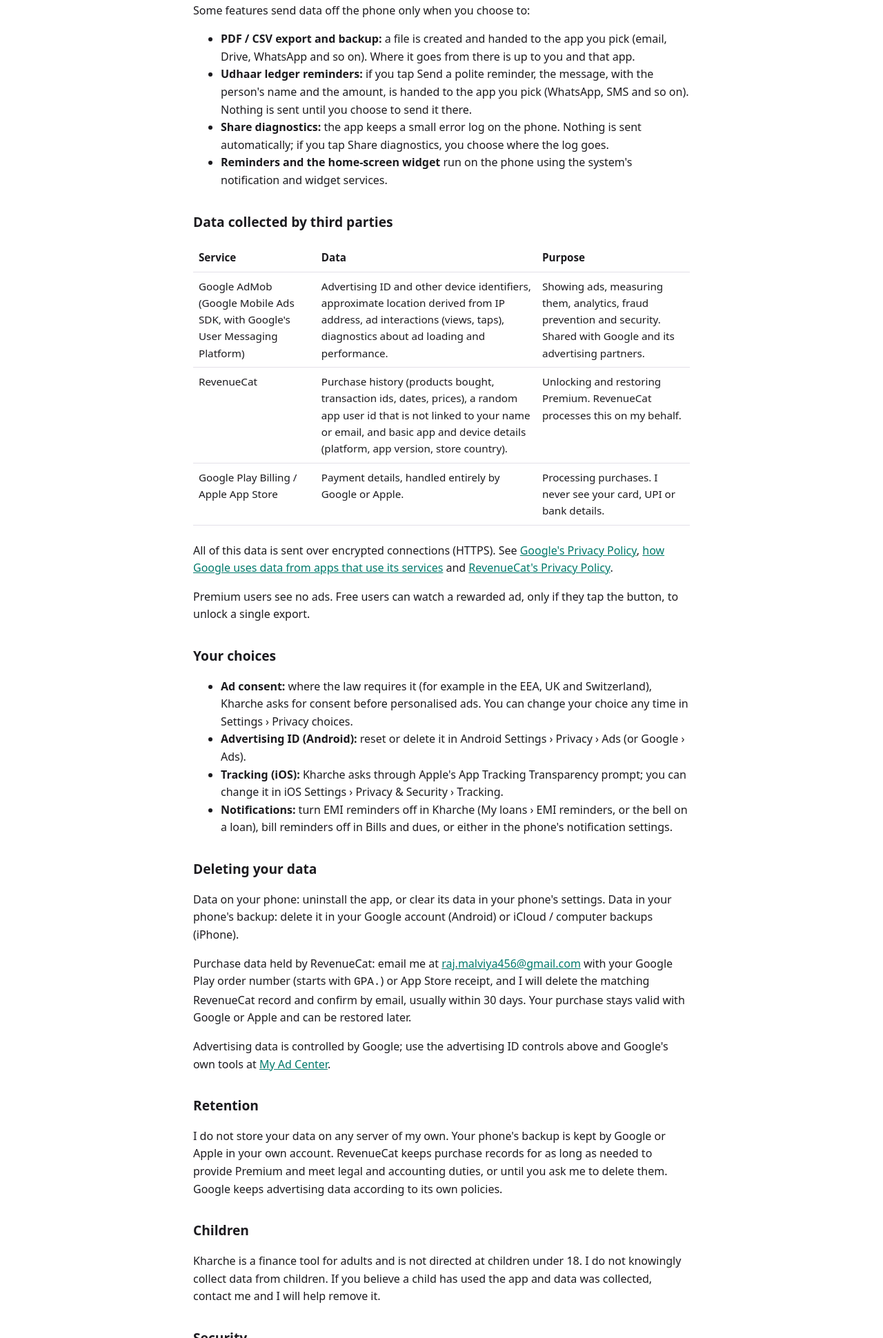
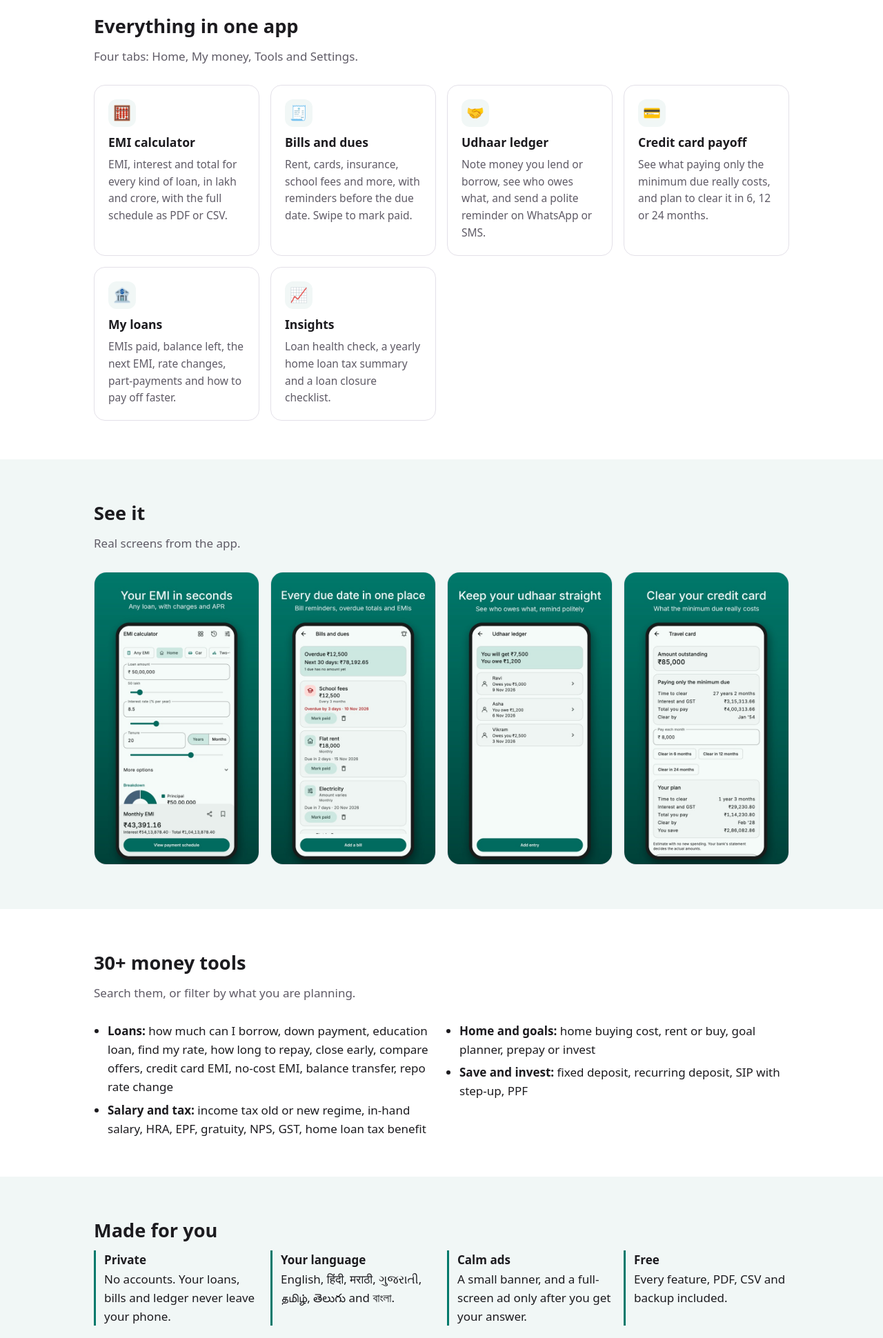
Before and after one commit to rajmalviya456/kharche, a plain HTML site: page index.html in a window 1280 px wide. Shown: the part 860-2800 px from the top of the page at 69% size. Drawn offline with Linux system fonts and the light colour scheme.

Commit message:
Landing page for Kharche Calculator

```diff
--- a/index.html
+++ b/index.html
@@ -3,193 +3,166 @@
 <head>
 <meta charset="utf-8">
 <meta name="viewport" content="width=device-width, initial-scale=1">
-<title>Kharche Calculator Privacy Policy</title>
+<title>Kharche Calculator: EMI calculator, bills, udhaar and money tools for India</title>
+<meta name="description" content="Kharche Calculator is a free EMI and loan calculator made for India, with bill reminders, an udhaar ledger, a credit card payoff plan and 30+ money tools, in English and 6 Indian languages.">
+<meta property="og:title" content="Kharche Calculator: your money, at a glance">
+<meta property="og:description" content="EMI calculator, bill reminders, udhaar ledger, loan tracker and 30+ money tools for India.">
+<meta property="og:image" content="img/3_tools.jpg">
+<link rel="icon" href="img/icon.png">
 <style>
   :root {
     --bg: #ffffff;
+    --soft: #f1f7f6;
     --text: #1c1b1f;
     --muted: #5f5b66;
     --line: #e3e0e8;
     --accent: #00796b;
+    --accent-dark: #004d43;
+    --on-accent: #ffffff;
   }
   @media (prefers-color-scheme: dark) {
     :root {
       --bg: #141218;
+      --soft: #1c2422;
       --text: #e6e1e9;
       --muted: #b0aab8;
       --line: #2f2b36;
       --accent: #80cbc4;
+      --accent-dark: #00796b;
+      --on-accent: #00201c;
     }
   }
+  * { box-sizing: border-box; }
   body {
     margin: 0;
     background: var(--bg);
     color: var(--text);
-    font: 16px/1.6 system-ui, -apple-system, "Segoe UI", Roboto, sans-serif;
+    font: 17px/1.6 system-ui, -apple-system, "Segoe UI", Roboto, sans-serif;
   }
-  main { max-width: 720px; margin: 0 auto; padding: 32px 16px 64px; }
-  h1 { font-size: 1.8rem; margin: 0 0 4px; }
-  h2 { font-size: 1.2rem; margin: 32px 0 8px; }
-  p, li { color: var(--text); }
-  .muted { color: var(--muted); }
   a { color: var(--accent); }
-  table { width: 100%; border-collapse: collapse; margin: 8px 0; font-size: 0.95rem; }
-  th, td { text-align: left; vertical-align: top; padding: 8px; border-bottom: 1px solid var(--line); }
-  .wrap { overflow-x: auto; }
+  .wrap { max-width: 1040px; margin: 0 auto; padding: 0 16px; }
+  header.hero {
+    background: linear-gradient(135deg, #00796b, #004d43);
+    color: #ffffff;
+    padding: 48px 0 56px;
+  }
+  .brand { display: flex; align-items: center; gap: 12px; font-weight: 600; font-size: 1.2rem; }
+  .brand img { width: 44px; height: 44px; border-radius: 12px; }
+  .hero-grid { display: grid; grid-template-columns: 1.1fr 0.9fr; gap: 32px; align-items: center; margin-top: 32px; }
+  h1 { font-size: clamp(2rem, 5vw, 3.1rem); line-height: 1.15; margin: 0 0 16px; }
+  .lead { font-size: 1.15rem; opacity: 0.92; margin: 0 0 24px; }
+  .cta { display: inline-block; background: #ffffff; color: #00594f; font-weight: 600; padding: 14px 22px; border-radius: 999px; text-decoration: none; }
+  .note { font-size: 0.9rem; opacity: 0.85; margin-top: 12px; }
+  .phone { width: 100%; max-width: 360px; justify-self: center; border-radius: 28px; box-shadow: 0 24px 48px rgba(0, 0, 0, 0.35); }
+  section { padding: 56px 0; }
+  section.soft { background: var(--soft); }
+  h2 { font-size: 1.7rem; margin: 0 0 8px; }
+  .sub { color: var(--muted); margin: 0 0 28px; }
+  .cards { display: grid; grid-template-columns: repeat(auto-fit, minmax(230px, 1fr)); gap: 16px; }
+  .card { border: 1px solid var(--line); border-radius: 16px; padding: 20px; background: var(--bg); }
+  .card h3 { margin: 8px 0 6px; font-size: 1.1rem; }
+  .card p { margin: 0; color: var(--muted); font-size: 0.97rem; }
+  .icon { width: 40px; height: 40px; border-radius: 12px; background: var(--soft); display: grid; place-items: center; font-size: 1.3rem; }
+  .shots { display: flex; gap: 16px; overflow-x: auto; padding-bottom: 8px; scroll-snap-type: x mandatory; }
+  .shots img { width: 240px; flex: 0 0 auto; border-radius: 18px; scroll-snap-align: start; border: 1px solid var(--line); }
+  ul.tools { columns: 2; column-gap: 32px; padding-left: 20px; margin: 0; }
+  ul.tools li { margin-bottom: 6px; break-inside: avoid; }
+  .promise { display: grid; grid-template-columns: repeat(auto-fit, minmax(200px, 1fr)); gap: 16px; }
+  .promise div { border-left: 3px solid var(--accent); padding-left: 12px; }
+  footer { border-top: 1px solid var(--line); padding: 28px 0 40px; color: var(--muted); font-size: 0.92rem; }
+  footer a { margin-right: 16px; }
+  @media (max-width: 760px) {
+    .hero-grid { grid-template-columns: 1fr; }
+    .phone { max-width: 280px; }
+    ul.tools { columns: 1; }
+  }
 </style>
 </head>
 <body>
-<main>
-<h1>Kharche Calculator Privacy Policy</h1>
-<p class="muted">Effective date: 18 November 2026. Updated 19 November 2026: new app name, and App lock.</p>
+<header class="hero">
+  <div class="wrap">
+    <div class="brand"><img src="img/icon.png" alt="">Kharche Calculator</div>
+    <div class="hero-grid">
+      <div>
+        <h1>Your money, at a glance.</h1>
+        <p class="lead">Work out any EMI, keep every due date, track your
+          loans and udhaar, and plan to become debt-free sooner. Made for
+          India, in English and 6 Indian languages.</p>
+        <a class="cta" href="https://play.google.com/store/apps/details?id=com.rajmalviya.kistt">Get it on Google Play</a>
+        <p class="note">Free. No sign-in. Your data stays on your phone.</p>
+      </div>
+      <img class="phone" src="img/3_tools.jpg" alt="Kharche Home: bills due, loans, udhaar and cards at a glance, and popular tools">
+    </div>
+  </div>
+</header>
 
-<p>This policy explains what data the Kharche Calculator app ("Kharche", "the app") handles
-on Android and iOS, why, and the choices you have. Kharche is made by
-Raj Malviya, an individual developer ("I", "me").</p>
+<section>
+  <div class="wrap">
+    <h2>Everything in one app</h2>
+    <p class="sub">Four tabs: Home, My money, Tools and Settings.</p>
+    <div class="cards">
+      <div class="card"><div class="icon">🧮</div><h3>EMI calculator</h3>
+        <p>EMI, interest and total for every kind of loan, in lakh and crore, with the full schedule as PDF or CSV.</p></div>
+      <div class="card"><div class="icon">🧾</div><h3>Bills and dues</h3>
+        <p>Rent, cards, insurance, school fees and more, with reminders before the due date. Swipe to mark paid.</p></div>
+      <div class="card"><div class="icon">🤝</div><h3>Udhaar ledger</h3>
+        <p>Note money you lend or borrow, see who owes what, and send a polite reminder on WhatsApp or SMS.</p></div>
+      <div class="card"><div class="icon">💳</div><h3>Credit card payoff</h3>
+        <p>See what paying only the minimum due really costs, and plan to clear it in 6, 12 or 24 months.</p></div>
+      <div class="card"><div class="icon">🏦</div><h3>My loans</h3>
+        <p>EMIs paid, balance left, the next EMI, rate changes, part-payments and how to pay off faster.</p></div>
+      <div class="card"><div class="icon">📈</div><h3>Insights</h3>
+        <p>Loan health check, a yearly home loan tax summary and a loan closure checklist.</p></div>
+    </div>
+  </div>
+</section>
 
-<h2>Summary</h2>
-<ul>
-  <li>Your loans, bills, credit card balances, money lent or borrowed,
-    payments, reminders and settings stay on your phone (and in your phone's
-    own backup, if you use one). I never receive them.</li>
-  <li>Kharche has no accounts or sign-in.</li>
-  <li>App lock, if you turn it on, uses your phone's own fingerprint, face
-    or screen-lock check. Kharche only learns whether it passed; it never
-    sees or stores your fingerprint, face or PIN.</li>
-  <li>Ads (Google AdMob) and purchases (RevenueCat, Google Play, App Store)
-    are run by third parties that receive limited device and usage data,
-    described below.</li>
-  <li>Kharche is meant for adults (18 and over).</li>
-</ul>
+<section class="soft">
+  <div class="wrap">
+    <h2>See it</h2>
+    <p class="sub">Real screens from the app.</p>
+    <div class="shots">
+      <img src="img/1_calculator.jpg" alt="EMI calculator" loading="lazy">
+      <img src="img/5_bills.jpg" alt="Bills and dues" loading="lazy">
+      <img src="img/6_ledger.jpg" alt="Udhaar ledger" loading="lazy">
+      <img src="img/7_cards.jpg" alt="Credit card payoff" loading="lazy">
+      <img src="img/8_hindi.jpg" alt="Kharche in Hindi" loading="lazy">
+    </div>
+  </div>
+</section>
 
-<h2>Data that stays on your phone</h2>
-<p>Everything you enter (loan amounts, interest rates, tenures, start dates,
-paid instalments, bills and their due dates, credit card balances, money
-lent or borrowed and the names you give those people, your loan closure
-checklist, reminders, preferences) is stored on your device. It is never sent
-to me. Take-home pay typed into the loan health check is used on that screen
-only and is not saved.</p>
-<p>If your phone backs up apps (Google backup on Android, iCloud or a
-computer backup on iPhone), that backup can include Kharche's data. It is
-kept in your own Google or Apple account, which I cannot read, and is
-restored if you reinstall Kharche. Uninstalling the app deletes the data from
-the phone; a backup in your own account stays until you remove it there.</p>
-<p>Some features send data off the phone only when you choose to:</p>
-<ul>
-  <li><strong>PDF / CSV export and backup:</strong> a file is created and handed
-    to the app you pick (email, Drive, WhatsApp and so on). Where it goes
-    from there is up to you and that app.</li>
-  <li><strong>Udhaar ledger reminders:</strong> if you tap Send a polite
-    reminder, the message, with the person's name and the amount, is handed to
-    the app you pick (WhatsApp, SMS and so on). Nothing is sent until you
-    choose to send it there.</li>
-  <li><strong>Share diagnostics:</strong> the app keeps a small error log on the
-    phone. Nothing is sent automatically; if you tap Share diagnostics, you
-    choose where the log goes.</li>
-  <li><strong>Reminders and the home-screen widget</strong> run on the phone
-    using the system's notification and widget services.</li>
-</ul>
+<section>
+  <div class="wrap">
+    <h2>30+ money tools</h2>
+    <p class="sub">Search them, or filter by what you are planning.</p>
+    <ul class="tools">
+      <li><b>Loans:</b> how much can I borrow, down payment, education loan, find my rate, how long to repay, close early, compare offers, credit card EMI, no-cost EMI, balance transfer, repo rate change</li>
+      <li><b>Salary and tax:</b> income tax old or new regime, in-hand salary, HRA, EPF, gratuity, NPS, GST, home loan tax benefit</li>
+      <li><b>Home and goals:</b> home buying cost, rent or buy, goal planner, prepay or invest</li>
+      <li><b>Save and invest:</b> fixed deposit, recurring deposit, SIP with step-up, PPF</li>
+    </ul>
+  </div>
+</section>
 
-<h2>Data collected by third parties</h2>
-<div class="wrap">
-<table>
-  <tr><th>Service</th><th>Data</th><th>Purpose</th></tr>
-  <tr>
-    <td>Google AdMob (Google Mobile Ads SDK, with Google's User Messaging Platform)</td>
-    <td>Advertising ID and other device identifiers, approximate location
-      derived from IP address, ad interactions (views, taps), diagnostics
-      about ad loading and performance.</td>
-    <td>Showing ads, measuring them, analytics, fraud prevention and
-      security. Shared with Google and its advertising partners.</td>
-  </tr>
-  <tr>
-    <td>RevenueCat</td>
-    <td>Purchase history (products bought, transaction ids, dates, prices),
-      a random app user id that is not linked to your name or email, and
-      basic app and device details (platform, app version, store
-      country).</td>
-    <td>Unlocking and restoring Premium. RevenueCat processes this on my
-      behalf.</td>
-  </tr>
-  <tr>
-    <td>Google Play Billing / Apple App Store</td>
-    <td>Payment details, handled entirely by Google or Apple.</td>
-    <td>Processing purchases. I never see your card, UPI or bank
-      details.</td>
-  </tr>
-</table>
-</div>
-<p>All of this data is sent over encrypted connections (HTTPS). See
-<a href="https://policies.google.com/privacy">Google's Privacy Policy</a>,
-<a href="https://policies.google.com/technologies/partner-sites">how Google uses
-data from apps that use its services</a> and
-<a href="https://www.revenuecat.com/privacy">RevenueCat's Privacy Policy</a>.</p>
-<p>Premium users see no ads. Free users can
-watch a rewarded ad, only if they tap the button, to unlock a single
-export.</p>
+<section class="soft">
+  <div class="wrap">
+    <h2>Made for you</h2>
+    <div class="promise">
+      <div><b>Private</b><br>No accounts. Your loans, bills and ledger never leave your phone.</div>
+      <div><b>Your language</b><br>English, हिंदी, मराठी, ગુજરાતી, தமிழ், తెలుగు and বাংলা.</div>
+      <div><b>Calm ads</b><br>A small banner, and a full-screen ad only after you get your answer.</div>
+      <div><b>Free</b><br>Every feature, PDF, CSV and backup included.</div>
+    </div>
+  </div>
+</section>
 
-<h2>Your choices</h2>
-<ul>
-  <li><strong>Ad consent:</strong> where the law requires it (for example in the
-    EEA, UK and Switzerland), Kharche asks for consent before personalised
-    ads. You can change your choice any time in Settings &rsaquo; Privacy
-    choices.</li>
-  <li><strong>Advertising ID (Android):</strong> reset or delete it in Android
-    Settings &rsaquo; Privacy &rsaquo; Ads (or Google &rsaquo; Ads).</li>
-  <li><strong>Tracking (iOS):</strong> Kharche asks through Apple's App Tracking
-    Transparency prompt; you can change it in iOS Settings &rsaquo; Privacy
-    &amp; Security &rsaquo; Tracking.</li>
-  <li><strong>Notifications:</strong> turn EMI reminders off in Kharche
-    (My loans &rsaquo; EMI reminders, or the bell on a loan), bill reminders
-    off in Bills and dues, or either in the phone's notification
-    settings.</li>
-</ul>
-
-<h2>Deleting your data</h2>
-<p>Data on your phone: uninstall the app, or clear its data in your phone's
-settings. Data in your phone's backup: delete it in your Google account
-(Android) or iCloud / computer backups (iPhone).</p>
-<p>Purchase data held by RevenueCat: email me at <a href="mailto:raj.malviya456@gmail.com">raj.malviya456@gmail.com</a> with your
-Google Play order number (starts with <code>GPA.</code>) or App Store
-receipt, and I will delete the matching RevenueCat record and confirm by
-email, usually within 30 days. Your purchase stays valid with Google or
-Apple and can be restored later.</p>
-<p>Advertising data is controlled by Google; use the advertising ID controls
-above and Google's own tools at
-<a href="https://myadcenter.google.com">My Ad Center</a>.</p>
-
-<h2>Retention</h2>
-<p>I do not store your data on any server of my own. Your phone's backup is
-kept by Google or Apple in your own account. RevenueCat keeps
-purchase records for as long as needed to provide Premium and meet legal
-and accounting duties, or until you ask me to delete them. Google keeps
-advertising data according to its own policies.</p>
-
-<h2>Children</h2>
-<p>Kharche is a finance tool for adults and is not directed at children under
-18. I do not knowingly collect data from children. If you believe a child
-has used the app and data was collected, contact me and I will help remove
-it.</p>
-
-<h2>Security</h2>
-<p>Data leaves the phone only over encrypted connections. Data on the phone
-is protected by your device's own security; keep your phone locked and
-updated.</p>
-
-<h2>Your rights</h2>
-<p>Depending on where you live (for example under India's Digital Personal
-Data Protection Act, 2023, or the EU/UK GDPR), you may have the right to
-access, correct or delete personal data, and to withdraw consent. Contact
-me to use these rights.</p>
-
-<h2>Changes to this policy</h2>
-<p>If this policy changes, the new version will be posted on this page with
-a new effective date. Significant changes will also be noted in the app's
-release notes.</p>
-
-<h2>Contact</h2>
-<p>Raj Malviya<br>
-Email: <a href="mailto:raj.malviya456@gmail.com">raj.malviya456@gmail.com</a></p>
-</main>
+<footer>
+  <div class="wrap">
+    <p>Kharche gives estimates for planning only. It is not a loan offer or
+      financial advice; check with your lender.</p>
+    <p><a href="privacy.html">Privacy policy</a><a href="https://play.google.com/store/apps/details?id=com.rajmalviya.kistt">Google Play</a></p>
+    <p>© 2026 Raj Malviya</p>
+  </div>
+</footer>
 </body>
 </html>
```
